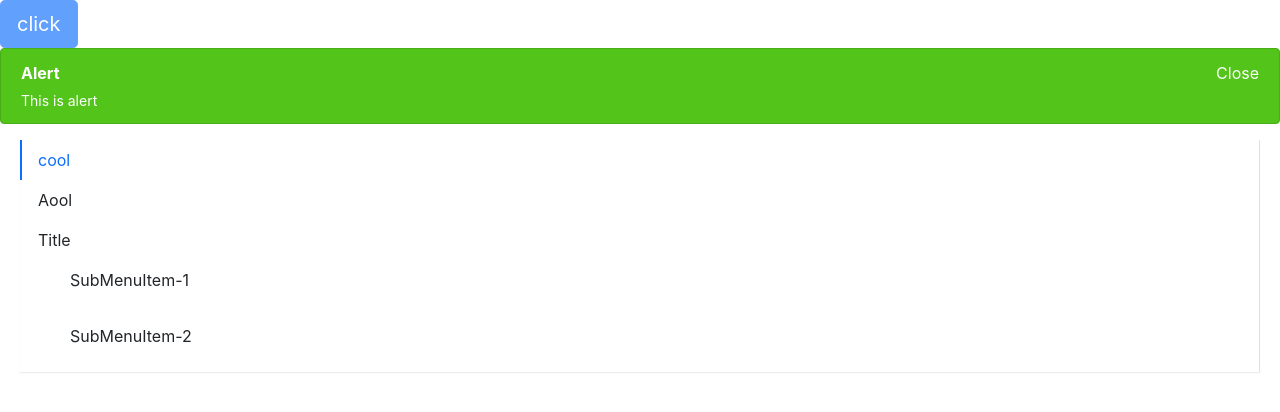
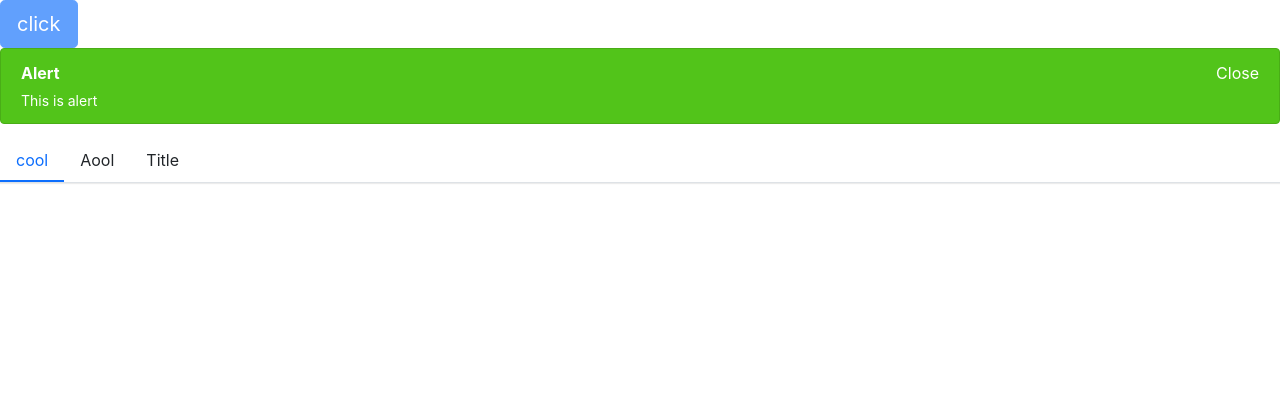
Before and after one commit to TimurJiangShan/AntdComponent, a React app in the folder kekecomponent/: page / in a window 1280 px wide. Shown: the top 412 px of the page. Built offline with nearby package versions, Linux system fonts and the light colour scheme; the HTML template or start-up script is replaced by a standard one.

Commit message:
Add menutest: hould show dropdown menus when hover on subMenu

```diff
--- a/kekecomponent/src/App.tsx
+++ b/kekecomponent/src/App.tsx
@@ -13,7 +13,7 @@ const App = () => {
           click
         </Button>
         <Alert type={Type.Success} />
-        <Menu defaultIndex="0" mode="vertical" defaultOpenSubMenus={["2"]}>
+        <Menu defaultIndex="0" mode="horizontal" defaultOpenSubMenus={["2"]}>
           <MenuItem>cool</MenuItem>
           <MenuItem>Aool</MenuItem>
           <SubMenu title="Title">
--- a/kekecomponent/src/component/Menu/menuItem.tsx
+++ b/kekecomponent/src/component/Menu/menuItem.tsx
@@ -28,17 +28,9 @@ const MenuItem: React.FC<MenuItemProps> = (props: MenuItemProps) => {
 
   // 注意a11y的规则
   return (
-    <li className={classes} style={style}>
-      <div
-        role="button"
-        onClick={handleClick}
-        onKeyDown={() => {}}
-        tabIndex={0}
-        className={classes}
-        style={{ outline: "none" }}
-      >
-        {children}
-      </div>
+    // eslint-disable-next-line jsx-a11y/no-noninteractive-element-interactions,jsx-a11y/click-events-have-key-events
+    <li className={classes} style={style} onClick={handleClick}>
+      {children}
     </li>
   );
 };
--- a/kekecomponent/src/component/Menu/subMenu.tsx
+++ b/kekecomponent/src/component/Menu/subMenu.tsx
@@ -28,8 +28,6 @@ const SubMenu: React.FC<SubMenuProps> = (props: SubMenuProps) => {
   const openMenus =
     index && mode === "vertical" ? openSubMenus?.includes(index) : false;
 
-  console.log(`openSubMenus: ${openSubMenus}`);
-  console.log(`index: ${index}`);
   // 注意这里的mode判断是否应该放在Menu里面，然后通过useContext的方式传进来。
   const [menuOpen, setMenuOpen] = React.useState(openMenus);
 
@@ -58,7 +56,11 @@ const SubMenu: React.FC<SubMenuProps> = (props: SubMenuProps) => {
     const subMenuClasses = classNames("submenu", {
       "menu-opened": menuOpen,
     });
-    return <ul className={subMenuClasses}>{childrenComponent}</ul>;
+    return (
+      <ul className={subMenuClasses} data-testid="test-submenu">
+        {childrenComponent}
+      </ul>
+    );
   };
 
   let timer: any;
@@ -89,10 +91,13 @@ const SubMenu: React.FC<SubMenuProps> = (props: SubMenuProps) => {
         }
       : {};
 
-  console.log(openMenus);
   return (
-    // eslint-disable-next-line react/jsx-props-no-spreading
-    <li key={index} className={classes} {...hoverEvents}>
+    <li
+      key={index}
+      className={classes}
+      // eslint-disable-next-line react/jsx-props-no-spreading
+      {...hoverEvents}
+    >
       <div
         className="submenu-title"
         role="button"
```
Also changed, not shown: 1 other file (tests, documents, lock files or other folders).
